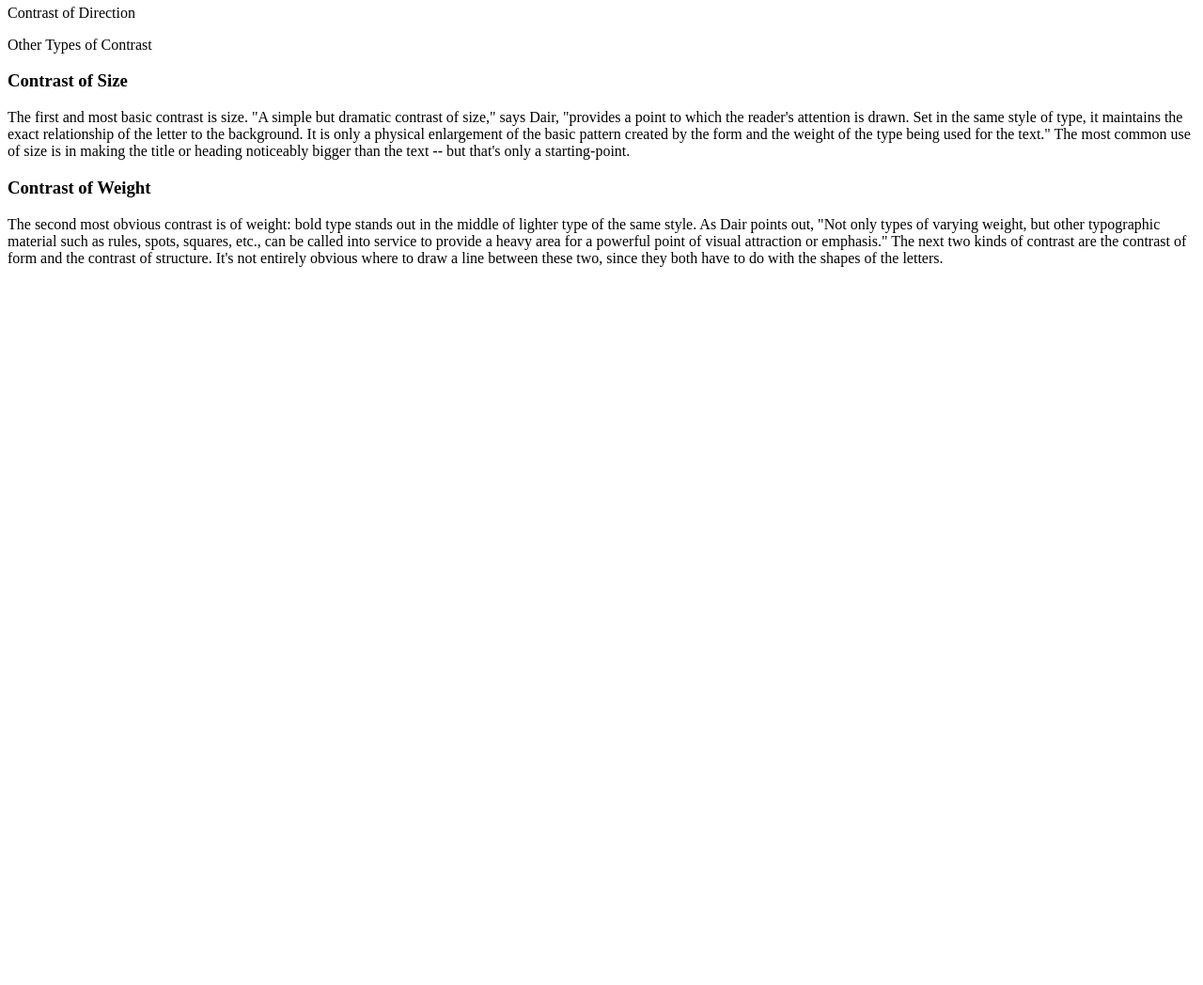
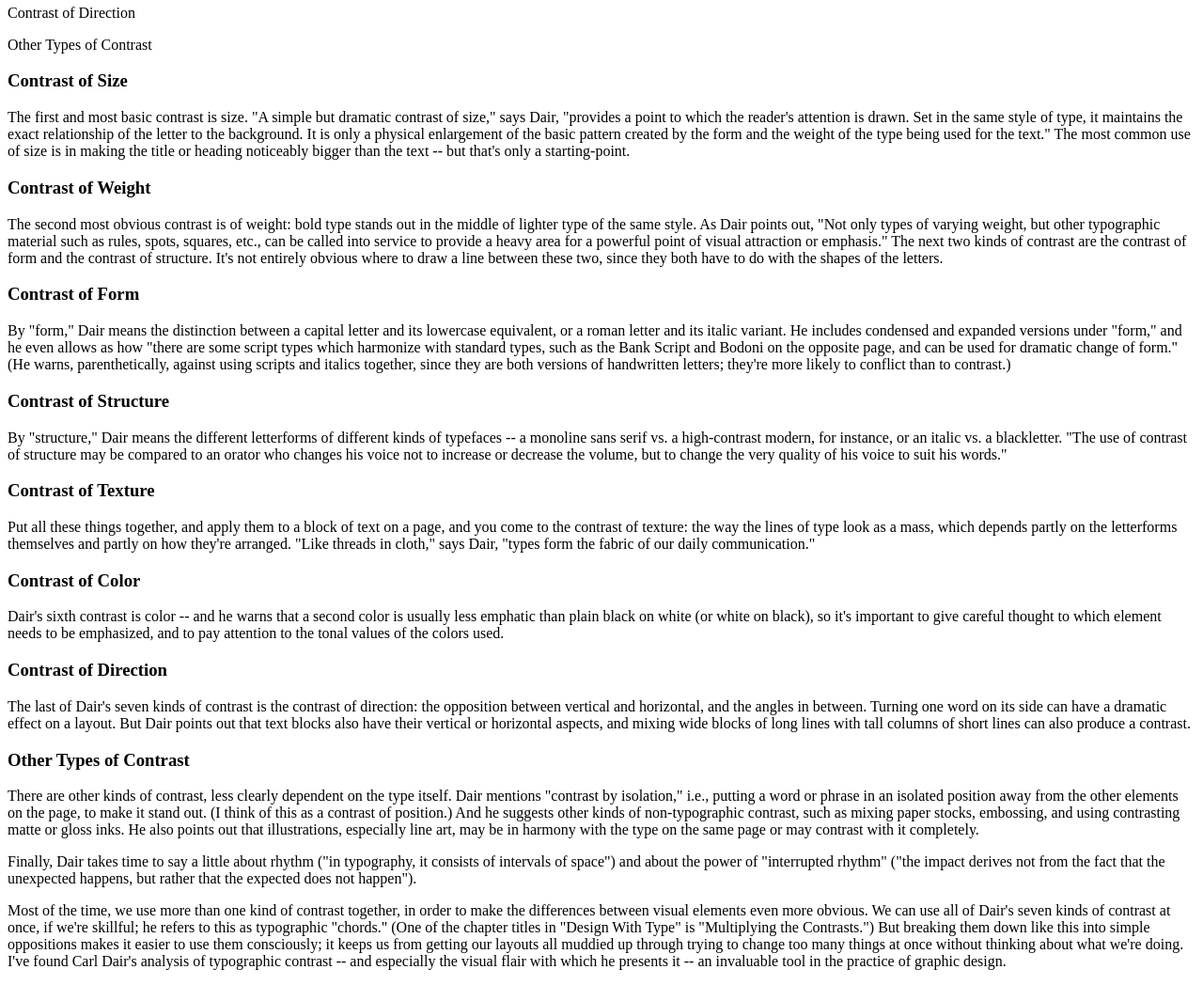
Before and after one commit to vhn99/avt217-fall20, a plain HTML site: page e7/index.html in a window 1280 px wide. Shown: the part 942-1990 px from the top of the page at 94% size. Before the commit the page ends 1242 px from the top, so only its background shows below. Drawn offline with Linux system fonts and the light colour scheme.

Commit message:
type finished

```diff
--- a/e7/index.html
+++ b/e7/index.html
@@ -65,6 +65,42 @@
        since they both have to do with the shapes of the letters.</p>
 
 
+    <h3>Contrast of Form</h3>
+    <p>By "form," Dair means the distinction between a capital letter and its lowercase equivalent, or a roman letter and its italic variant. He includes condensed and expanded
+       versions under "form," and he even allows as how "there are some script types which harmonize with standard types, such as the Bank Script and Bodoni on the opposite page,
+       and can be used for dramatic change of form." (He warns, parenthetically, against using scripts and italics together, since they are both versions of handwritten letters;
+       they're more likely to conflict than to contrast.)</p>
+
+    <h3>Contrast of Structure</h3>
+    <p>By "structure," Dair means the different letterforms of different kinds of typefaces -- a monoline sans serif vs. a high-contrast modern, for instance, or an italic vs. a
+       blackletter. "The use of contrast of structure may be compared to an orator who changes his voice not to increase or decrease the volume, but to change the very quality of
+       his voice to suit his words."</p>
+
+    <h3>Contrast of Texture</h3>
+    <p>Put all these things together, and apply them to a block of text on a page, and you come to the contrast of texture: the way the lines of type look as a mass, which depends
+       partly on the letterforms themselves and partly on how they're arranged. "Like threads in cloth," says Dair, "types form the fabric of our daily communication."</p>
+
+    <h3>Contrast of Color</h3>
+    <p>Dair's sixth contrast is color -- and he warns that a second color is usually less emphatic than plain black on white (or white on black), so it's important to give careful
+       thought to which element needs to be emphasized, and to pay attention to the tonal values of the colors used.
+
+    <h3>Contrast of Direction</h3>
+    <p>The last of Dair's seven kinds of contrast is the contrast of direction: the opposition between vertical and horizontal, and the angles in between. Turning one word on its
+       side can have a dramatic effect on a layout. But Dair points out that text blocks also have their vertical or horizontal aspects, and mixing wide blocks of long lines with
+       tall columns of short lines can also produce a contrast.</p>
+
+    <h3>Other Types of Contrast</h3>
+    <p>There are other kinds of contrast, less clearly dependent on the type itself. Dair mentions "contrast by isolation," i.e., putting a word or phrase in an isolated position
+       away from the other elements on the page, to make it stand out. (I think of this as a contrast of position.) And he suggests other kinds of non-typographic contrast, such as
+       mixing paper stocks, embossing, and using contrasting matte or gloss inks. He also points out that illustrations, especially line art, may be in harmony with the type on the
+       same page or may contrast with it completely.</p>
+    <p>Finally, Dair takes time to say a little about rhythm ("in typography, it consists of intervals of space") and about the power of "interrupted rhythm" ("the impact derives not
+       from the fact that the unexpected happens, but rather that the expected does not happen").</p>
+    <p>Most of the time, we use more than one kind of contrast together, in order to make the differences between visual elements even more obvious. We can use all of Dair's seven kinds
+       of contrast at once, if we're skillful; he refers to this as typographic "chords." (One of the chapter titles in "Design With Type" is "Multiplying the Contrasts.") But breaking
+       them down like this into simple oppositions makes it easier to use them consciously; it keeps us from getting our layouts all muddied up through trying to change too many things
+       at once without thinking about what we're doing. I've found Carl Dair's analysis of typographic contrast -- and especially the visual flair with which he presents it -- an invaluable
+       tool in the practice of graphic design.</p>
 
 
   </body>
```
Lines whose indentation alone changed are shown as unchanged.
